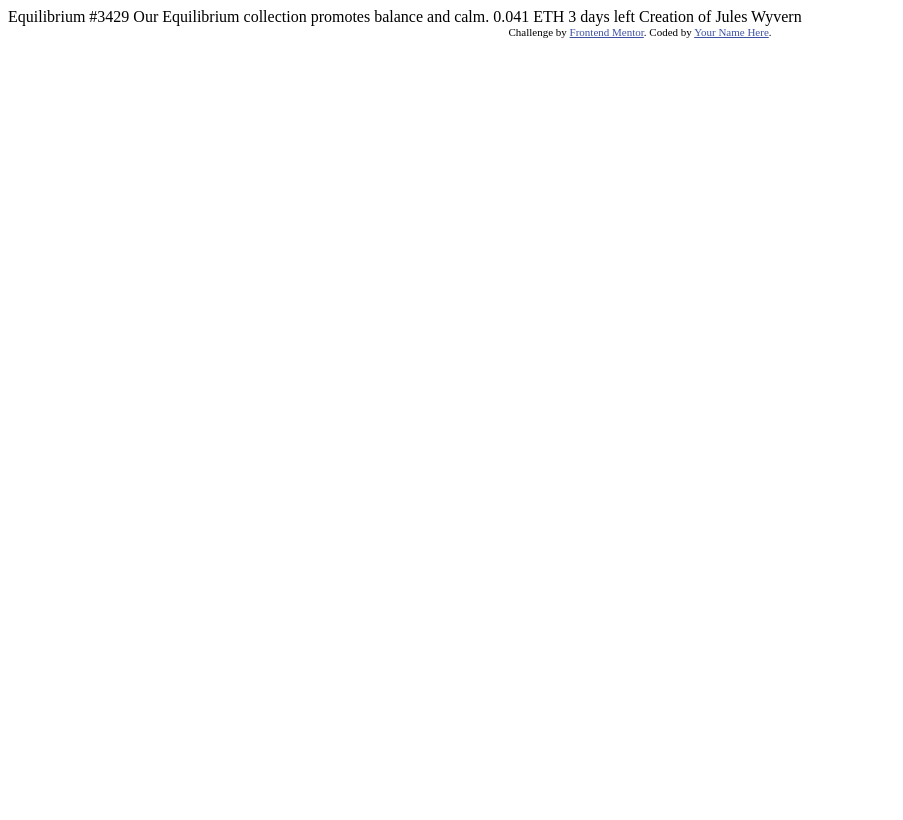
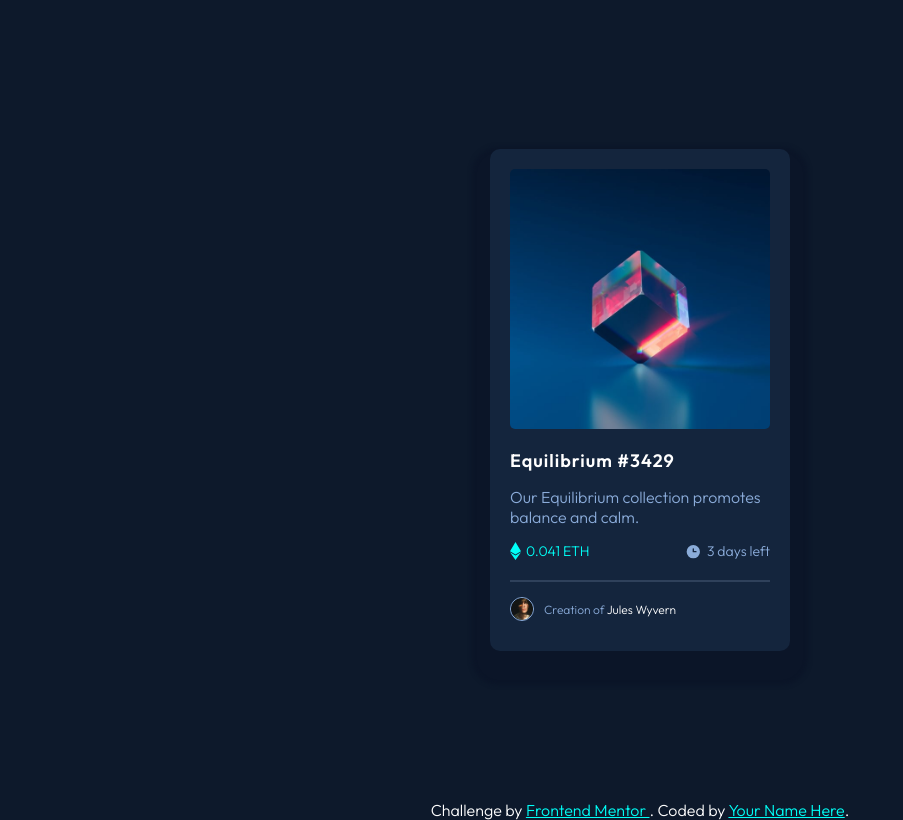
Before and after one commit to IanFarias/nft-preview-card-component-main, a plain HTML site: page index.html in a window 1280 px wide. Shown: the whole page, without its empty margins (0-903 px from the left). Drawn offline with Linux system fonts and the light colour scheme.

Commit message:
adding card solution

```diff
--- /dev/null
+++ b/css/reset.css
@@ -0,0 +1,16 @@
+* {
+    margin: 0;
+    padding: 0;
+    box-sizing: border-box;
+}
+
+img {
+    width: 100%;
+}
+
+body {
+    font-size: 18px;
+    font-weight: 300;
+    font-family: 'Outfit', sans-serif;
+    min-height: 100vh;
+}
--- /dev/null
+++ b/css/styles.css
@@ -0,0 +1,114 @@
+:root {
+    --white: hsl(0, 0%, 100%);
+    --soft-blue: hsl(215, 51%, 70%);
+    --primary-cyan: hsl(178, 100%, 50%);
+    --dark-blue-bg: hsl(217, 54%, 11%);
+    --dark-blue-card-bg: hsl(216, 50%, 16%);
+    --dark-blue-line: hsl(215, 32%, 27%);
+}
+
+body {
+    background-color: var(--dark-blue-bg);
+}
+
+.container {
+    width: 100%;
+    margin: 0 auto;
+    max-width: 80%;
+}
+
+.main {
+    min-height: 100vh;
+    display: flex;
+    align-items: center;
+    justify-content: center;
+}
+
+.nft-card {
+    max-width: 300px;
+    height: 502px;
+    padding: 20px;
+    border-radius: 10px;
+    background-color: var(--dark-blue-card-bg);
+    box-shadow: 0px 16px 4px 18px hsl(219deg 56% 10%);
+}
+
+.nft-card__image {
+    border-radius: 5px;
+}
+
+.ntf-card__content {
+    margin: 15px 0 15px 0;
+}
+
+.nft-card__title {
+    color: var(--white);
+    font-size: 18px;
+    font-weight: 600;
+    letter-spacing: 1px;
+    margin-bottom: 15px;
+}
+
+.nft-card__description {
+    color: var(--soft-blue);
+    font-size: 16px;
+}
+
+.ntf-card__price-wrapper {
+    display: flex;
+    justify-content: space-between;
+}
+
+.ntf-card__price {
+    color: var(--primary-cyan);
+    display: flex;
+    font-size: 14px;
+    align-items: center;
+}
+
+.ntf-card__days-left {
+    color: var(--soft-blue);
+    display: flex;
+    align-items: center;
+    font-size: 14px;
+}
+
+.ntf-card__price svg,
+.ntf-card__days-left svg {
+    margin-right: 5px;
+}
+
+.ntf-card__creator-content {
+    display: flex;
+    align-items: center;
+    padding-top: 15px;
+    margin: 20px 0px 5px 0px;
+    border-top: 2px solid var(--dark-blue-line);
+}
+
+.ntf-card__avatar {
+    width: 24px;
+    height: 24px;
+    margin-right: 10px;
+    border-radius: 50%;
+    border: 1px solid var(--soft-blue);
+}
+
+.ntf-card__creation {
+    color: var(--soft-blue);
+    font-size: 12px;
+}
+
+.ntf-card__creator-name {
+    color: var(--white);
+}
+
+.attribution {
+    color: white;
+    align-self:center;
+    font-size: 16px; text-align: center;
+}
+
+.attribution a {
+    color: var(--primary-cyan);
+}
--- a/index.html
+++ b/index.html
@@ -1,33 +1,92 @@
 <!DOCTYPE html>
 <html lang="en">
   <head>
-  <meta charset="UTF-8">
-  <meta name="viewport" content="width=device-width, initial-scale=1.0"> <!-- displays site properly based on user's device -->
-
-  <link rel="icon" type="image/png" sizes="32x32" href="./images/favicon-32x32.png">
-
+    <meta charset="UTF-8" />
+    <meta name="viewport" content="width=device-width, initial-scale=1.0" />
+    <link
+      rel="icon"
+      type="image/png"
+      sizes="32x32"
+      href="./images/favicon-32x32.png"
+    />
+    <link rel="stylesheet" href="./css/reset.css" />
+    <link rel="stylesheet" href="./css/styles.css" />
+    <link rel="preconnect" href="https://fonts.googleapis.com" />
+    <link rel="preconnect" href="https://fonts.gstatic.com" crossorigin />
+    <link
+      href="https://fonts.googleapis.com/css2?family=Outfit:wght@300;400;600&display=swap"
+      rel="stylesheet"
+    />
     <title>Frontend Mentor | NFT preview card component</title>
-
-  <!-- Feel free to remove these styles or customise in your own stylesheet 👍 -->
-  <style>
-    .attribution { font-size: 11px; text-align: center; }
-    .attribution a { color: hsl(228, 45%, 44%); }
-  </style>
   </head>
   <body>
+    <main class="main container">
+      <article class="nft-card">
+        <img
+          class="nft-card__image"
+          src="./images/image-equilibrium.jpg"
+          alt="ntf image"
+          aria-hidden="true"
+        />
 
-  Equilibrium #3429
+        <div class="ntf-card__content">
+          <h1 class="nft-card__title">Equilibrium #3429</h1>
+          <p class="nft-card__description">
+            Our Equilibrium collection promotes balance and calm.
+          </p>
+        </div>
 
-  Our Equilibrium collection promotes balance and calm.
-
-  0.041 ETH
+        <div class="ntf-card__price-wrapper">
+          <span class="ntf-card__price">
+            <svg
+              width="11"
+              height="18"
+              xmlns="http://www.w3.org/2000/svg"
+              aria-hidden="true"
+            >
+              <title>Ethereum icon</title>
+              <path
+                d="M11 10.216 5.5 18 0 10.216l5.5 3.263 5.5-3.262ZM5.5 0l5.496 9.169L5.5 12.43 0 9.17 5.5 0Z"
+                fill="#00FFF8"
+              />
+            </svg>
+            <span aria-label="0.041 Ethereum">0.041 ETH</span>
+          </span>
+          <span class="ntf-card__days-left">
+            <svg
+              width="17"
+              height="17"
+              xmlns="http://www.w3.org/2000/svg"
+              aria-hidden="true"
+            >
+              <title>clock icon</title>
+              <path
+                d="M8.305 2.007a6.667 6.667 0 1 0 0 13.334 6.667 6.667 0 0 0 0-13.334Zm2.667 7.334H8.305a.667.667 0 0 1-.667-.667V6.007a.667.667 0 0 1 1.334 0v2h2a.667.667 0 0 1 0 1.334Z"
+                fill="#8BACD9"
+              />
+            </svg>
             3 days left
-
-  Creation of Jules Wyvern
-
-  <div class="attribution">
-    Challenge by <a href="https://www.frontendmentor.io?ref=challenge" target="_blank">Frontend Mentor</a>.
-    Coded by <a href="#">Your Name Here</a>.
+          </span>
         </div>
+        <div class="ntf-card__creator-content">
+          <img
+            class="ntf-card__avatar"
+            src="./images/image-avatar.png"
+            alt="creator photo"
+            aria-hidden="true"
+          />
+          <span class="ntf-card__creation">
+            Creation of
+            <span class="ntf-card__creator-name">Jules Wyvern</span>
+          </span>
+        </div>
+      </article>
+    </main>
+    <footer class="attribution">
+      Challenge by
+      <a href="https://www.frontendmentor.io?ref=challenge" target="_blank">
+        Frontend Mentor
+      </a>. Coded by <a href="#">Your Name Here</a>.
+    </footer>
   </body>
 </html>
```
Lines whose indentation alone changed are shown as unchanged.
